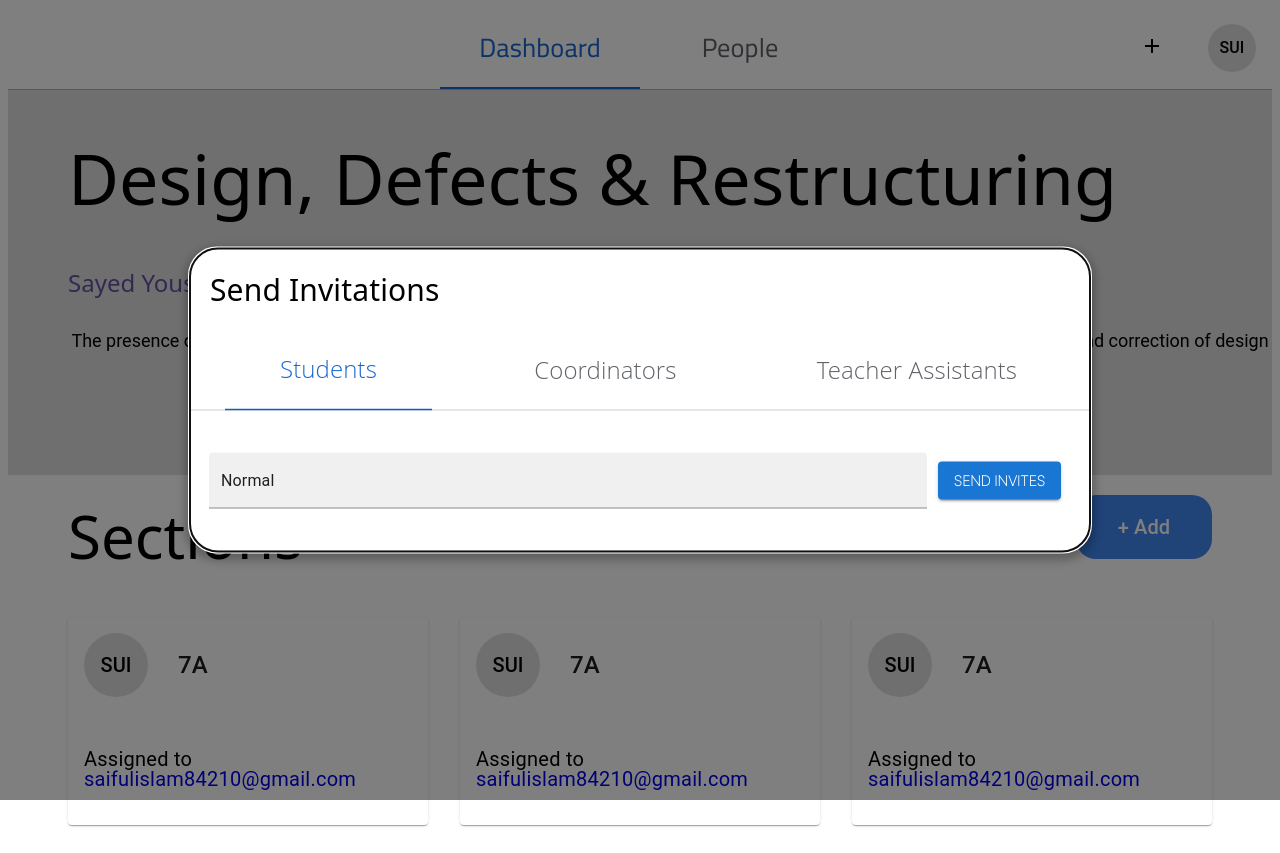
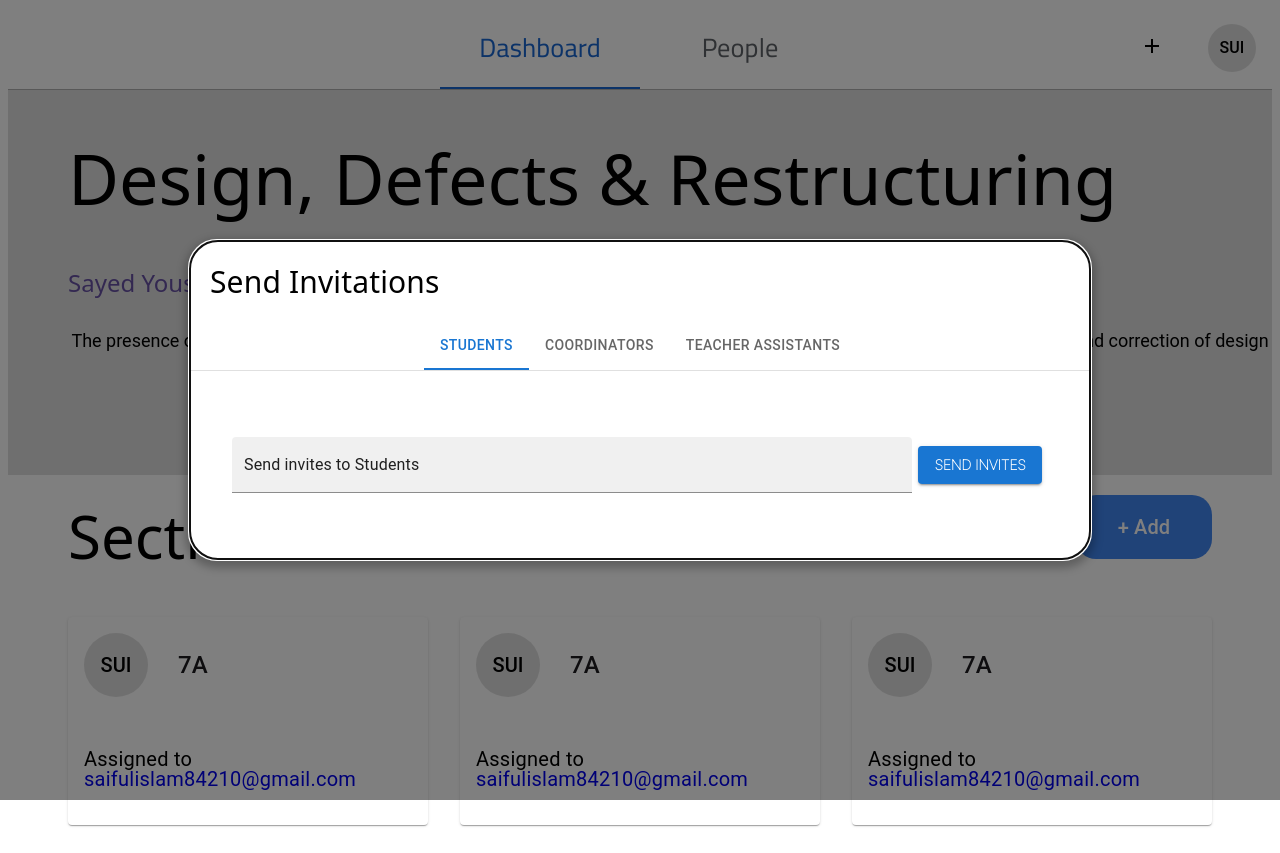
Before and after one commit to Rubix982/CodeClassy, a Next.js app in the folder frontend/: page /classroom/1 in a window 1280 px wide. Both pictures are taken after a click on the element 1151 px from the left and 48 px from the top of the page. Built offline with nearby package versions, Linux system fonts and the light colour scheme.

Commit message:
Refactored invitation component
Signed-off-by: Saif Ul Islam <saifulislam84210@gmail.com>

```diff
--- a/frontend/src/components/Navbar/InvitationEmail.js
+++ b/frontend/src/components/Navbar/InvitationEmail.js
@@ -8,7 +8,7 @@ import {
     Button
 } from "@mui/material";
 
-export default function InvitationEmail() {
+export default function InvitationEmail({ emailFor }) {
 
     return (
         <div className={styles.emailSegment}>
@@ -22,7 +22,7 @@ export default function InvitationEmail() {
                     <TextField
                         hiddenLabel
                         id="filled-hidden-label-normal"
-                        defaultValue="Normal"
+                        defaultValue={`Send invites to ${emailFor}`}
                         variant="filled"
                         className={styles.emailTextField}
                     />
--- a/frontend/src/components/Navbar/InvitationModal.js
+++ b/frontend/src/components/Navbar/InvitationModal.js
@@ -3,7 +3,6 @@ import React from 'react';
 import styles from "../../../styles/Navbar/invitationModal.module.css";
 
 import InvitationNavbar from './InvitationNavbar';
-import InvitationEmail from './InvitationEmail';
 
 import { Grid, Box, Typography, Modal } from "@mui/material";
 
@@ -47,24 +46,10 @@ export default function InvitationModal() {
                     <Grid
                         container
                         direction="row"
-                        justifyContent="center"
+                        justifyContent="space-between"
                         alignItems="stretch"
                     >
-                        <Grid item xs={12}>
-                            <Grid
-                                container
-                                direction="row"
-                                justifyContent="space-between"
-                                alignItems="stretch"
-                            >
-                                <InvitationNavbar />
-                            </Grid>
-                        </Grid>
-                        <Grid
-                            item
-                            className={styles.invitationSection}>
-                            <InvitationEmail />
-                        </Grid>
+                        <InvitationNavbar />
                     </Grid>
                 </Box>
             </Modal>
--- a/frontend/src/components/Navbar/InvitationNavbar.js
+++ b/frontend/src/components/Navbar/InvitationNavbar.js
@@ -1,35 +1,84 @@
 import React from 'react';
 
-import { Grid } from "@mui/material";
+import { Grid, Tabs, Tab, Typography, Box } from "@mui/material";
 
 import styles from '../../../styles/Navbar/invitationNavbar.module.css';
 
+import InvitationEmail from './InvitationEmail';
+
+import PropTypes from 'prop-types';
+
+function TabPanel(props) {
+
+    const { children, value, index, ...other } = props;
+
+    return (
+        <div
+            role="tabpanel"
+            hidden={value !== index}
+            id={`simple-tabpanel-${index}`}
+            aria-labelledby={`simple-tab-${index}`}
+        >
+            {value === index && (
+                <Box sx={{ p: 3 }}>
+                    <Typography className={styles.tabTextStyling}>
+                        {children}
+                    </Typography>
+                </Box>
+            )}
+        </div>
+    )
+};
+
+TabPanel.propTypes = {
+    children: PropTypes.node,
+    index: PropTypes.number.isRequired,
+    value: PropTypes.number.isRequired,
+};
+
+function a11yProps(index) {
+    return {
+        id: `simple-tab-${index}`,
+        'aria-controls': `simple-tabpanel-${index}`,
+    };
+}
+
 export default function InvitationNavbar() {
+
+    const [value, setValue] = React.useState(0);
+
+    const handleChange = (event, newValue) => {
+        setValue(newValue);
+    };
+
     return (
-        <ul className={styles.ulStyling}>
-            <Grid item xs={4}>
-                <li className={styles.liStyling}>
-                    <div className={`${styles.itemStyling} ${styles.selectedItemStyling}`}>
-                        <div className={styles.selectedOptionForEmail}>
-                            <a className={`${styles.linkStyling}`} href="#">Students</a>
-                        </div>
-                    </div>
-                </li>
-            </Grid>
-            <Grid item xs={4}>
-                <li className={styles.liStyling}>
-                    <div className={styles.itemStyling}>
-                        <a className={styles.linkStyling} style={{ color: "#5f6368" }} href="#">Coordinators</a>
-                    </div>
-                </li>
-            </Grid>
-            <Grid item xs={5}>
-                <li className={styles.liStyling}>
-                    <div className={styles.itemStyling}>
-                        <a className={styles.linkStyling} style={{ color: "#5f6368" }} href="#">Teacher Assistants</a>
-                    </div>
-                </li>
-            </Grid>
-        </ul>
-    )
+        <Box sx={{ width: '100%' }}>
+            <Box sx=
+                {
+                    {
+                        borderBottom: 1,
+                        borderColor: 'divider',
+                        display: 'flex',
+                        alignItems: 'center',
+                        justifyContent: 'center',
+                    }
+                }
+            >
+                <Tabs value={value} onChange={handleChange} aria-label="basic tabs example">
+                    <Tab label="Students" {...a11yProps(0)} />
+                    <Tab label="Coordinators" {...a11yProps(1)} />
+                    <Tab label="Teacher Assistants" {...a11yProps(2)} />
+                </Tabs>
+            </Box>
+            <TabPanel value={value} index={0}>
+                <InvitationEmail emailFor={'Students'} />
+            </TabPanel>
+            <TabPanel value={value} index={1}>
+                <InvitationEmail emailFor={'Coordinators'} />
+            </TabPanel>
+            <TabPanel value={value} index={2}>
+                <InvitationEmail emailFor={'Teacher Assistants'} />
+            </TabPanel>
+        </Box>
+    );
 }
--- a/frontend/src/components/Navbar/Navbar.js
+++ b/frontend/src/components/Navbar/Navbar.js
@@ -47,7 +47,7 @@ export default function Navbar() {
         >
           <Grid item>
             <ul className={styles.ulStyling}>
-              <InvitationModal />
+            <InvitationModal />
             </ul>
           </Grid>
           <Grid item>
--- a/frontend/styles/Navbar/invitationModal.module.css
+++ b/frontend/styles/Navbar/invitationModal.module.css
@@ -25,7 +25,6 @@
 
 .typographyTextBox {
     padding: 20px;
-    margin-bottom: 30px;
 }
 
 .invitationSection {
--- a/frontend/styles/Navbar/navbar.module.css
+++ b/frontend/styles/Navbar/navbar.module.css
@@ -96,3 +96,16 @@
     -moz-box-sizing: border-box;
     -webkit-box-sizing: border-box;
 }
+
+.tabTextStyling {
+    font-family: Open Sans;
+    font-style: normal;
+    font-weight: 300;
+    font-size: 24px;
+    line-height: 24px;
+    /* identical to box height, or 100% */
+    display: flex;
+    align-items: center;
+    text-align: center;
+    letter-spacing: 0.1px;
+}
```
